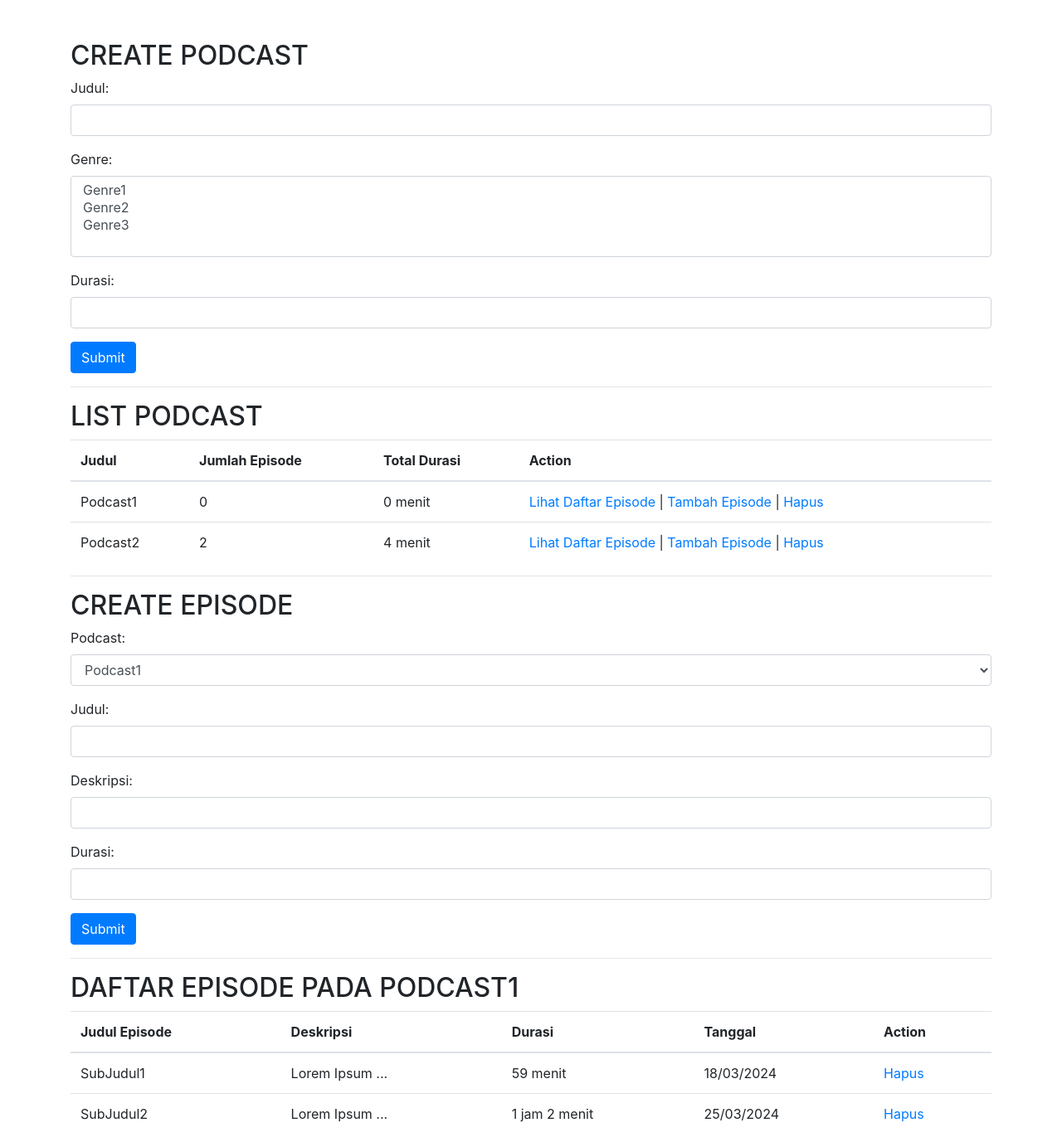
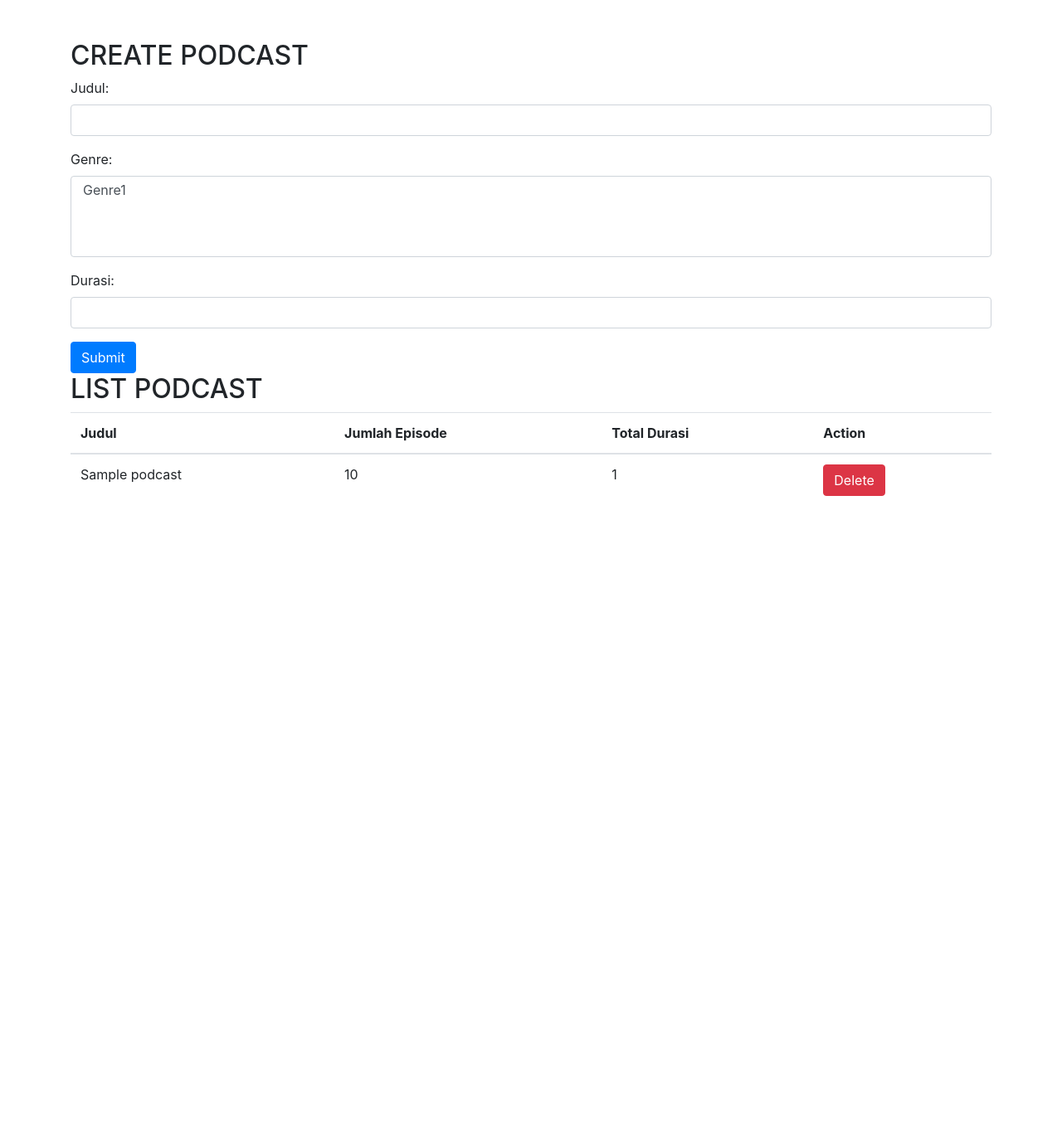
Before and after one commit to DevandraR/TK_Basdat, a Django app: template biru/templates/kelolaPodcast.html in a window 1280 px wide. Shown: the whole page at 83% size. After the commit the page ends 598 px from the top, so only its background shows below. Run offline with Django 4.2, Linux system fonts and the light colour scheme; the template is opened without the code that fills it: most values are stand-ins (such as "Sample title", 1, 10 or a date in 2020); some libraries are stand-ins or nearby versions.

Commit message:
[Fitur Biru] added CRUD Podcast & Episode Methods

```diff
--- a/biru/templates/kelolaPodcast.html
+++ b/biru/templates/kelolaPodcast.html
@@ -10,29 +10,25 @@
 
 <div class="container mt-5">
   <h2>CREATE PODCAST</h2>
-  <form>
+  <form method="post" action="{% url 'create_podcast' %}">
+    {% csrf_token %}
     <div class="form-group">
       <label for="podcastTitle">Judul:</label>
-      <input type="text" class="form-control" id="podcastTitle">
+      <input type="text" class="form-control" id="podcastTitle" name="title">
     </div>
     <div class="form-group">
       <label for="podcastGenre">Genre:</label>
-      <select multiple class="form-control" id="podcastGenre">
-        <!-- Multiselect daftar genre -->
+      <select id="podcastGenre" name="genre" multiple class="form-control">
         <option>Genre1</option>
-        <option>Genre2</option>
-        <option>Genre3</option>
-        <!-- Tambahkan genre lainnya sesuai kebutuhan -->
+        <!-- Add more genres as needed -->
       </select>
     </div>
     <div class="form-group">
       <label for="podcastDuration">Durasi:</label>
-      <input type="text" class="form-control" id="podcastDuration">
+      <input type="text" class="form-control" id="podcastDuration" name="duration">
     </div>
     <button type="submit" class="btn btn-primary">Submit</button>
   </form>
-
-  <hr>
 
   <h2>LIST PODCAST</h2>
   <table class="table">
@@ -45,88 +41,20 @@
       </tr>
     </thead>
     <tbody>
+      {% for podcast in podcasts %}
       <tr>
-        <td>Podcast1</td>
-        <td>0</td>
-        <td>0 menit</td>
+        <td>{{ podcast.judul }}</td>
+        <td>{{ podcast.jumlah_episode }}</td>
+        <td>{{ podcast.total_durasi }}</td>
         <td>
-          <a href="#">Lihat Daftar Episode</a> |
-          <a href="#">Tambah Episode</a> |
-          <a href="#">Hapus</a>
+          <a href="{% url 'delete_podcast' podcast.id %}" class="btn btn-danger">Delete</a>
         </td>
       </tr>
-      <tr>
-        <td>Podcast2</td>
-        <td>2</td>
-        <td>4 menit</td>
-        <td>
-          <a href="#">Lihat Daftar Episode</a> |
-          <a href="#">Tambah Episode</a> |
-          <a href="#">Hapus</a>
-        </td>
-      </tr>
-      <!-- Tambahkan baris untuk podcast lainnya sesuai kebutuhan -->
+      {% endfor %}
     </tbody>
   </table>
 
-  <hr>
-
-  <h2>CREATE EPISODE</h2>
-  <form>
-    <div class="form-group">
-      <label for="episodePodcast">Podcast:</label>
-      <select class="form-control" id="episodePodcast">
-        <option>Podcast1</option>
-        <option>Podcast2</option>
-        <!-- Tambahkan podcast lainnya sesuai kebutuhan -->
-      </select>
-    </div>
-    <div class="form-group">
-      <label for="episodeTitle">Judul:</label>
-      <input type="text" class="form-control" id="episodeTitle">
-    </div>
-    <div class="form-group">
-      <label for="episodeDescription">Deskripsi:</label>
-      <input type="text" class="form-control" id="episodeDescription">
-    </div>
-    <div class="form-group">
-      <label for="episodeDuration">Durasi:</label>
-      <input type="text" class="form-control" id="episodeDuration">
-    </div>
-    <button type="submit" class="btn btn-primary">Submit</button>
-  </form>
-
-  <hr>
-
-  <h2>DAFTAR EPISODE PADA PODCAST1</h2>
-  <table class="table">
-    <thead>
-      <tr>
-        <th>Judul Episode</th>
-        <th>Deskripsi</th>
-        <th>Durasi</th>
-        <th>Tanggal</th>
-        <th>Action</th>
-      </tr>
-    </thead>
-    <tbody>
-      <tr>
-        <td>SubJudul1</td>
-        <td>Lorem Ipsum ...</td>
-        <td>59 menit</td>
-        <td>18/03/2024</td>
-        <td><a href="#">Hapus</a></td>
-      </tr>
-      <tr>
-        <td>SubJudul2</td>
-        <td>Lorem Ipsum ...</td>
-        <td>1 jam 2 menit</td>
-        <td>25/03/2024</td>
-        <td><a href="#">Hapus</a></td>
-      </tr>
-      <!-- Tambahkan baris untuk episode lainnya sesuai kebutuhan -->
-    </tbody>
-  </table>
+  <!-- Add similar forms and tables for Episode CRUD operations -->
 </div>
 
 </body>
```
Also changed, not shown: biru/views.py (+85 -1 lines).
